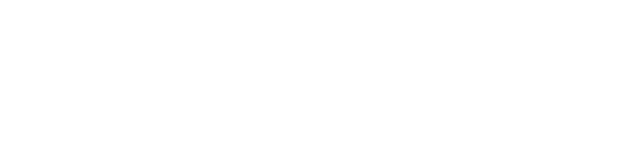
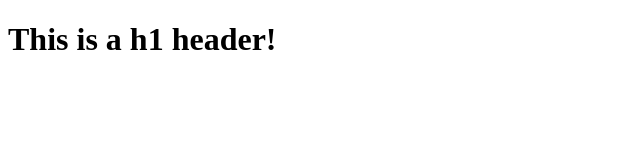
Before and after one commit to TMKolb13/git_exercise-1, a plain HTML site: page index.html in a window 1280 px wide. Shown: the whole page, without its empty margins (0-640 px from the left). Drawn offline with Linux system fonts and the light colour scheme.

Commit message:
adding a heading to the website

```diff
--- a/index.html
+++ b/index.html
@@ -5,6 +5,6 @@
     <title></title>
   </head>
   <body>
-
+    <h1>This is a h1 header!</h1>
   </body>
 </html>
```
